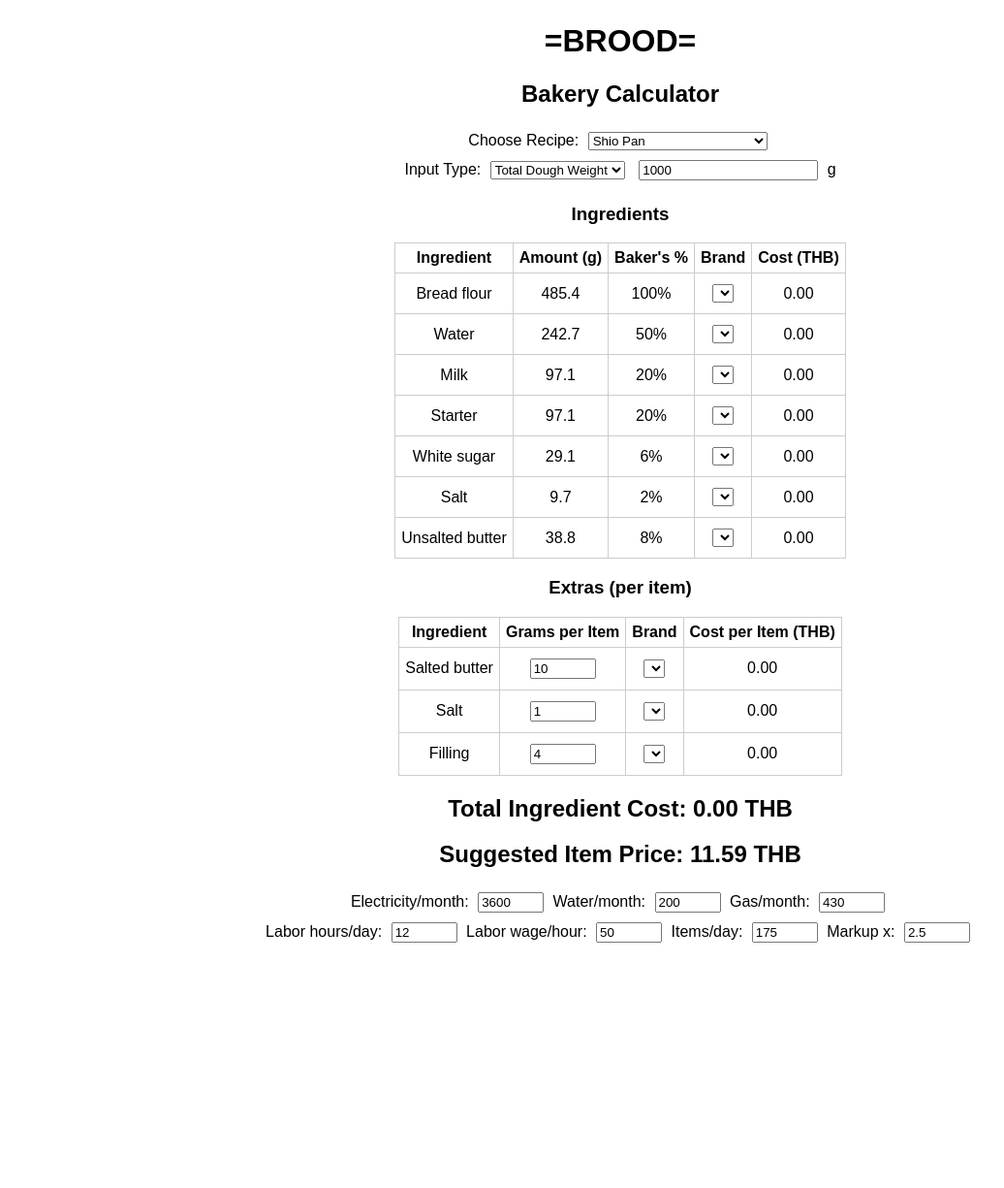
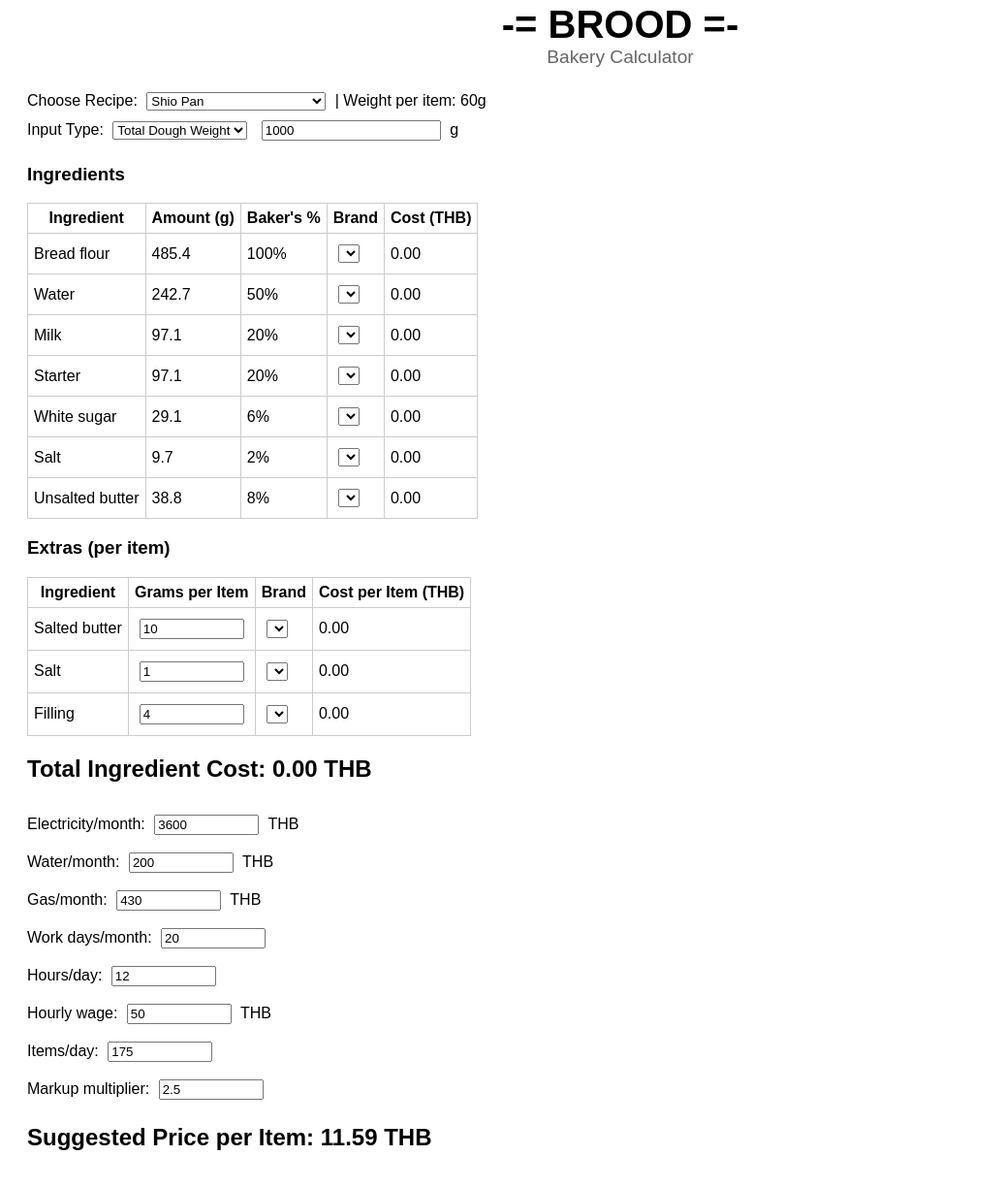
Before and after one commit to Rottjung/ChulaDesigns, a plain HTML site: page index.html in a window 1280 px wide. Shown: the part 25-1250 px from the top of the page at 97% size, without its empty margins (0-1036 px from the left). Before the commit the page ends 1030 px from the top, so only its background shows below. Drawn offline with Linux system fonts and the light colour scheme.

Commit message:
Update index.html

```diff
--- a/index.html
+++ b/index.html
@@ -1,21 +1,53 @@
-<!DOCTYPE html><html lang="en">
+<!DOCTYPE html>
+<html lang="en">
 <head>
   <meta charset="UTF-8" />
   <meta name="viewport" content="width=device-width, initial-scale=1.0" />
-  <title>-=BROOD=- Bakery Calculator</title>
+  <title>Brood Bakery Calculator</title>
   <style>
-    body { font-family: sans-serif; padding: 20px; text-align: center; }
+    body { font-family: sans-serif; padding: 20px; }
     select, input { margin: 5px; }
     table, th, td { border: 1px solid #ccc; border-collapse: collapse; padding: 6px; }
-    table { margin: auto; }
-    .small-input { width: 60px; }
+    .popup {
+      position: fixed;
+      left: 50%;
+      transform: translateX(-50%);
+      background: #333;
+      color: #fff;
+      padding: 10px 20px;
+      border-radius: 5px;
+      z-index: 9999;
+      margin-top: 10px;
+    }
+    .header-container { text-align: center; margin-bottom: 20px; }
+    .header-title { font-size: 2.5em; margin: 0; }
+    .header-subtitle { font-size: 1.2em; color: #666; }
+    .suggested-column {
+      display: flex;
+      flex-direction: column;
+      max-width: 300px;
+      margin-top: 20px;
+    }
+    .suggested-column label { margin-top: 8px; }
+    .input-short { width: 100px; }
   </style>
 </head>
 <body>
-  <h1>=BROOD=</h1>
-  <h2>Bakery Calculator</h2><label for="recipe-select">Choose Recipe:</label> <select id="recipe-select" onchange="handleRecipeChange()"></select><br />
+  <div class="header-container">
+    <h1 class="header-title">-= BROOD =-</h1>
+    <div class="header-subtitle">Bakery Calculator</div>
+  </div>
 
-<label for="input-type">Input Type:</label> <select id="input-type" onchange="handleRecipeChange()"> <option value="dough">Total Dough Weight</option> <option value="flour">Flour Only</option> </select> <input type="number" id="input-grams" value="1000" oninput="handleRecipeChange()"> g
+  <label for="recipe-select">Choose Recipe:</label>
+  <select id="recipe-select" onchange="handleRecipeChange()"></select>
+  <span id="item-weight-info"></span><br />
+
+  <label for="input-type">Input Type:</label>
+  <select id="input-type" onchange="handleRecipeChange()">
+    <option value="dough">Total Dough Weight</option>
+    <option value="flour">Flour Only</option>
+  </select>
+  <input type="number" id="input-grams" value="1000" oninput="handleRecipeChange()"> g
 
   <h3>Ingredients</h3>
   <table id="ingredients-table">
@@ -23,45 +55,53 @@
       <tr><th>Ingredient</th><th>Amount (g)</th><th>Baker's %</th><th>Brand</th><th>Cost (THB)</th></tr>
     </thead>
     <tbody></tbody>
-  </table>  <h3>Extras (per item)</h3>
+  </table>
+
+  <h3>Extras (per item)</h3>
   <table id="extras-table">
     <thead>
       <tr><th>Ingredient</th><th>Grams per Item</th><th>Brand</th><th>Cost per Item (THB)</th></tr>
     </thead>
     <tbody></tbody>
-  </table>  <h2>Total Ingredient Cost: <span id="total-cost">0</span> THB</h2>
-  <h2>Suggested Item Price: <span id="suggested-price">0</span> THB</h2>  <div style="text-align: center;">
-    <label>Electricity/month: <input class="small-input" id="electricity" value="3600" type="number" oninput="handleRecipeChange()"></label>
-    <label>Water/month: <input class="small-input" id="water" value="200" type="number" oninput="handleRecipeChange()"></label>
-    <label>Gas/month: <input class="small-input" id="gas" value="430" type="number" oninput="handleRecipeChange()"></label><br>
-    <label>Labor hours/day: <input class="small-input" id="hours" value="12" type="number" oninput="handleRecipeChange()"></label>
-    <label>Labor wage/hour: <input class="small-input" id="wage" value="50" type="number" oninput="handleRecipeChange()"></label>
-    <label>Items/day: <input class="small-input" id="items" value="175" type="number" oninput="handleRecipeChange()"></label>
-    <label>Markup x: <input class="small-input" id="markup" value="2.5" type="number" step="0.1" oninput="handleRecipeChange()"></label>
-  </div>  <script>
-    let recipes = [], prices = {};
+  </table>
+
+  <h2>Total Ingredient Cost: <span id="total-cost">0</span> THB</h2>
+
+  <div class="suggested-column">
+    <label>Electricity/month: <input type="number" id="electricity" value="3600" class="input-short" oninput="handleRecipeChange()"> THB</label>
+    <label>Water/month: <input type="number" id="water" value="200" class="input-short" oninput="handleRecipeChange()"> THB</label>
+    <label>Gas/month: <input type="number" id="gas" value="430" class="input-short" oninput="handleRecipeChange()"> THB</label>
+    <label>Work days/month: <input type="number" id="work-days" value="20" class="input-short" oninput="handleRecipeChange()"></label>
+    <label>Hours/day: <input type="number" id="hours-day" value="12" class="input-short" oninput="handleRecipeChange()"></label>
+    <label>Hourly wage: <input type="number" id="hour-wage" value="50" class="input-short" oninput="handleRecipeChange()"> THB</label>
+    <label>Items/day: <input type="number" id="items-day" value="175" class="input-short" oninput="handleRecipeChange()"></label>
+    <label>Markup multiplier: <input type="number" step="0.1" id="markup" value="2.5" class="input-short" oninput="handleRecipeChange()"></label>
+  </div>
+
+  <h2>Suggested Price per Item: <span id="suggested-price">0</span> THB</h2>
+
+  <script>
+    let recipes = [];
+    let prices = {};
 
     function showPopup(message) {
       const popup = document.createElement('div');
+      popup.className = 'popup';
       popup.textContent = message;
-      popup.style.position = 'fixed';
-      popup.style.top = '20px';
-      popup.style.left = '50%';
-      popup.style.transform = 'translateX(-50%)';
-      popup.style.background = '#333';
-      popup.style.color = '#fff';
-      popup.style.padding = '10px 20px';
-      popup.style.borderRadius = '5px';
-      popup.style.zIndex = 9999;
       document.body.appendChild(popup);
-      setTimeout(() => document.body.removeChild(popup), 2000);
+      const existingPopups = document.querySelectorAll('.popup');
+      existingPopups.forEach((el, i) => el.style.top = `${20 + i * 50}px`);
+      setTimeout(() => popup.remove(), 2000);
     }
 
-    function loadJSON(path, success, fail) {
-      fetch(path + '?cache=' + new Date().getTime())
-        .then(res => res.ok ? res.json() : Promise.reject(res))
-        .then(success)
-        .catch(fail);
+    function loadJSON(path, successCallback, failCallback) {
+      fetch(path + '?cacheBust=' + new Date().getTime())
+        .then(response => {
+          if (!response.ok) throw new Error('HTTP error');
+          return response.json();
+        })
+        .then(data => successCallback(data))
+        .catch(err => failCallback(err));
     }
 
     function populateRecipeSelect() {
@@ -73,6 +113,7 @@
         opt.textContent = r.name;
         select.appendChild(opt);
       });
+
       if (recipes.length > 0) {
         select.selectedIndex = 0;
         showPopup(`Auto-loaded: ${recipes[0].name}`);
@@ -85,9 +126,11 @@
       const inputType = document.getElementById('input-type').value;
       const grams = parseFloat(document.getElementById('input-grams').value);
       if (!recipe || isNaN(grams)) return;
+
+      document.getElementById('item-weight-info').textContent = recipe.itemWeightGrams ? ` | Weight per item: ${recipe.itemWeightGrams}g` : '';
       let flourWeight = inputType === 'flour' ? grams : grams / (1 + totalExtraPercent(recipe));
 
-      const ingTbody = document.querySelector('#ingredients-table tbody');
+      const ingTbody = document.getElementById('ingredients-table').querySelector('tbody');
       ingTbody.innerHTML = '';
       let totalCost = 0;
 
@@ -95,9 +138,9 @@
         const row = document.createElement('tr');
         const amount = flourWeight * (ing.percent / 100);
         const brands = Object.keys(prices[ing.name] || {});
-        const brand = brands[0] || '';
-        const price = prices[ing.name]?.[brand] || 0;
-        const cost = price * (amount / 1000);
+        const selectedBrand = brands[0] || "";
+        const pricePerKg = prices[ing.name]?.[selectedBrand] || 0;
+        const cost = pricePerKg * (amount / 1000);
         totalCost += cost;
 
         row.innerHTML = `
@@ -113,19 +156,19 @@
         ingTbody.appendChild(row);
       });
 
-      const extraTbody = document.querySelector('#extras-table tbody');
+      const extraTbody = document.getElementById('extras-table').querySelector('tbody');
       extraTbody.innerHTML = '';
-      recipe.extras.forEach(extra => {
+      recipe.extras.forEach((extra, idx) => {
         const brands = Object.keys(prices[extra.name] || {});
-        const brand = brands[0] || '';
-        const price = prices[extra.name]?.[brand] || 0;
-        const cost = price * (extra.perUnitGrams / 1000);
+        const selectedBrand = brands[0] || "";
+        const pricePerKg = prices[extra.name]?.[selectedBrand] || 0;
+        const cost = pricePerKg * (extra.perUnitGrams / 1000);
         totalCost += cost;
 
         const row = document.createElement('tr');
         row.innerHTML = `
           <td>${extra.name}</td>
-          <td><input class="small-input" type="number" value="${extra.perUnitGrams}" onchange="extra.perUnitGrams = parseFloat(this.value) || 0; handleRecipeChange()"></td>
+          <td><input type="number" value="${extra.perUnitGrams}" class="input-short" oninput="updateExtraGrams(${idx}, this.value)"></td>
           <td>
             <select onchange="updateBrand(this, '${extra.name}', ${extra.perUnitGrams}, this.parentElement.nextElementSibling)">
               ${brands.map(b => `<option value="${b}">${b}</option>`).join('')}
@@ -136,45 +179,59 @@
       });
 
       document.getElementById('total-cost').textContent = totalCost.toFixed(2);
-      updateSuggestedPrice(totalCost, recipe.itemWeightGrams || 60);
+      updateSuggestedPrice(totalCost, recipe);
     }
 
-    function updateSuggestedPrice(totalCost, itemWeightGrams) {
-      const e = parseFloat(document.getElementById('electricity').value) || 0;
-      const w = parseFloat(document.getElementById('water').value) || 0;
-      const g = parseFloat(document.getElementById('gas').value) || 0;
-      const h = parseFloat(document.getElementById('hours').value) || 0;
-      const wage = parseFloat(document.getElementById('wage').value) || 0;
-      const items = parseFloat(document.getElementById('items').value) || 1;
-      const markup = parseFloat(document.getElementById('markup').value) || 2;
-
-      const utilityCost = (e + w + g) / (20 * items);
-      const laborCost = (h * wage) / items;
-      const total = totalCost + utilityCost + laborCost;
-
-      document.getElementById('suggested-price').textContent = (total * markup).toFixed(2);
+    function updateBrand(selectEl, name, amount, costTd) {
+      const brand = selectEl.value;
+      const price = prices[name]?.[brand] || 0;
+      const cost = price * (amount / 1000);
+      costTd.textContent = cost.toFixed(2);
+      showPopup(`${name} price updated (${brand})`);
+      updateTotalCost();
     }
 
-    function updateBrand(select, name, amount, td) {
-      const brand = select.value;
-      const price = prices[name]?.[brand] || 0;
-      const cost = price * (amount / 1000);
-      td.textContent = cost.toFixed(2);
-      showPopup(`${name} updated: ${brand}`);
+    function updateExtraGrams(index, newGrams) {
+      const recipe = recipes[document.getElementById('recipe-select').value];
+      recipe.extras[index].perUnitGrams = parseFloat(newGrams);
       handleRecipeChange();
+    }
+
+    function updateTotalCost() {
+      let total = 0;
+      document.querySelectorAll('#ingredients-table tbody tr').forEach(row => total += parseFloat(row.cells[4].textContent) || 0);
+      document.querySelectorAll('#extras-table tbody tr').forEach(row => total += parseFloat(row.cells[3].textContent) || 0);
+      document.getElementById('total-cost').textContent = total.toFixed(2);
+      const recipe = recipes[document.getElementById('recipe-select').value];
+      updateSuggestedPrice(total, recipe);
     }
 
     function totalExtraPercent(recipe) {
       return recipe.ingredients.reduce((acc, i) => acc + (i.name.toLowerCase() === 'bread flour' ? 0 : i.percent), 0) / 100;
     }
 
-    loadJSON('recipes.json',
-      data => { recipes = data; populateRecipeSelect(); showPopup('Recipes loaded'); },
-      err => showPopup('Failed to load recipes')
-    );
-    loadJSON('ingredientPrices.json',
-      data => { prices = data; showPopup('Prices loaded'); },
-      err => showPopup('Failed to load prices')
-    );
-  </script></body>
+    function updateSuggestedPrice(totalCost, recipe) {
+      const itemWeight = recipe.itemWeightGrams || 1;
+      const itemsPerBatch = Math.max(1, parseFloat(document.getElementById('input-grams').value) / itemWeight);
+      const elec = parseFloat(document.getElementById('electricity').value);
+      const water = parseFloat(document.getElementById('water').value);
+      const gas = parseFloat(document.getElementById('gas').value);
+      const days = parseFloat(document.getElementById('work-days').value);
+      const hours = parseFloat(document.getElementById('hours-day').value);
+      const wage = parseFloat(document.getElementById('hour-wage').value);
+      const dailyItems = parseFloat(document.getElementById('items-day').value);
+      const markup = parseFloat(document.getElementById('markup').value);
+
+      const monthlyCost = elec + water + gas + (days * hours * wage);
+      const monthlyItems = days * dailyItems;
+      const overheadPerItem = monthlyCost / monthlyItems;
+
+      const suggested = (totalCost + overheadPerItem) * markup;
+      document.getElementById('suggested-price').textContent = suggested.toFixed(2);
+    }
+
+    loadJSON('recipes.json', data => { recipes = data; populateRecipeSelect(); showPopup('Recipes loaded'); }, err => showPopup('Failed to load recipes'));
+    loadJSON('ingredientPrices.json', data => { prices = data; showPopup('Prices loaded'); }, err => showPopup('Failed to load prices'));
+  </script>
+</body>
 </html>
```
